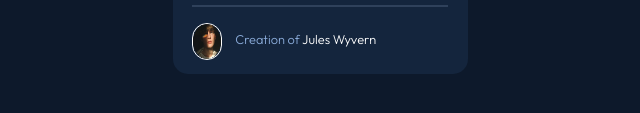
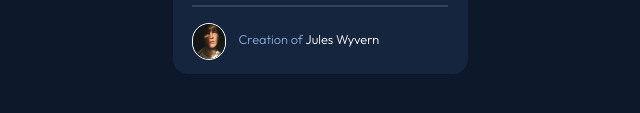
Before and after one commit to Alfonso-1701/Nft_Preview, a plain HTML site: page index.html in a window 1280 px wide. Shown: the part 575-688 px from the top of the page, 320-960 px from the left. Drawn offline with Linux system fonts and the light colour scheme.

Commit message:
profile picture adjusted

```diff
--- a/nft.css
+++ b/nft.css
@@ -93,9 +93,9 @@ hr{
     height: 2rem;
 }
 .profile_pic{
-    width: 1.8rem;
+    width: 2rem;
     border: 1.5px solid var(--white);
-    border-radius: 300px;
+    border-radius: 350px;
     margin-right: .8rem;
 }
 .credit{
```
